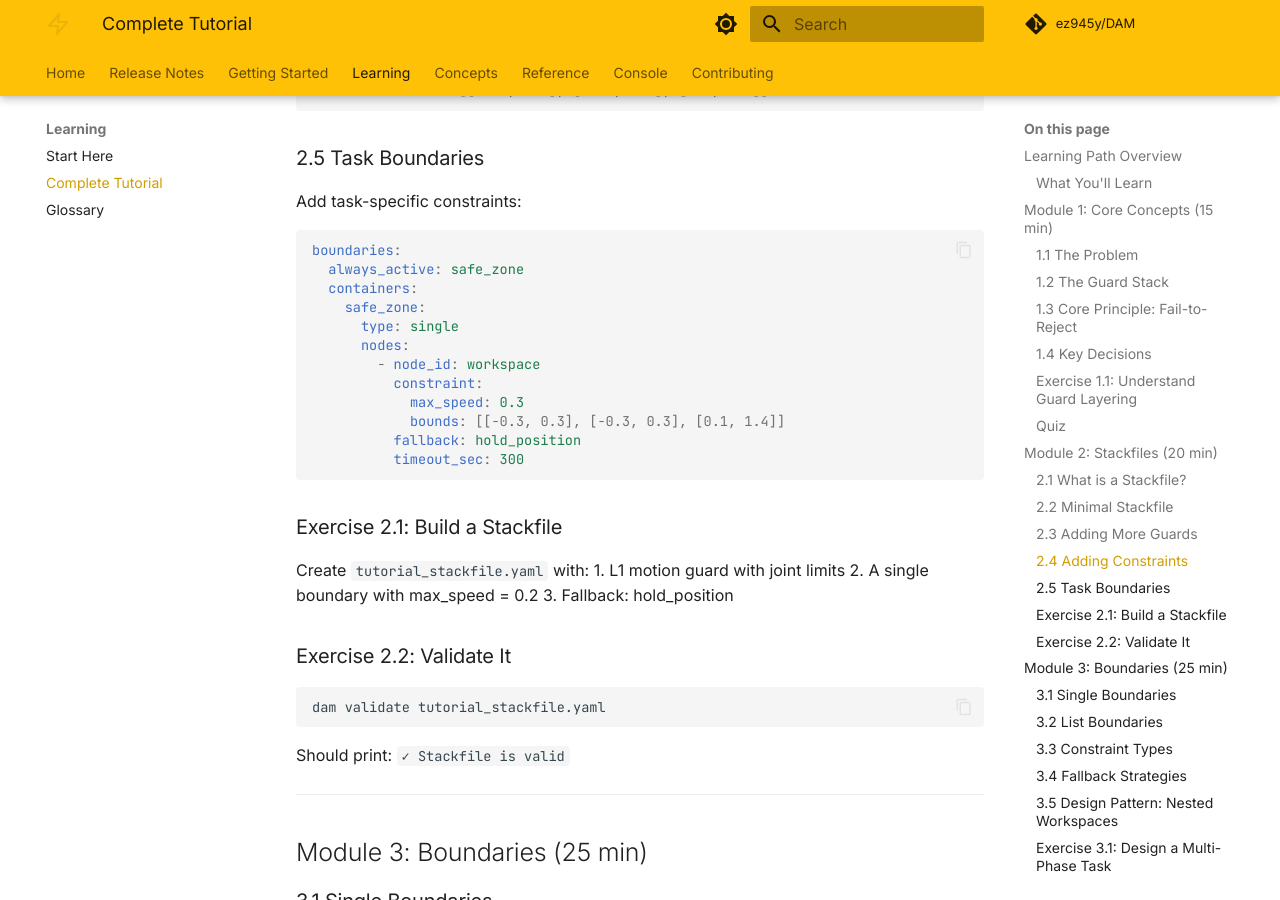
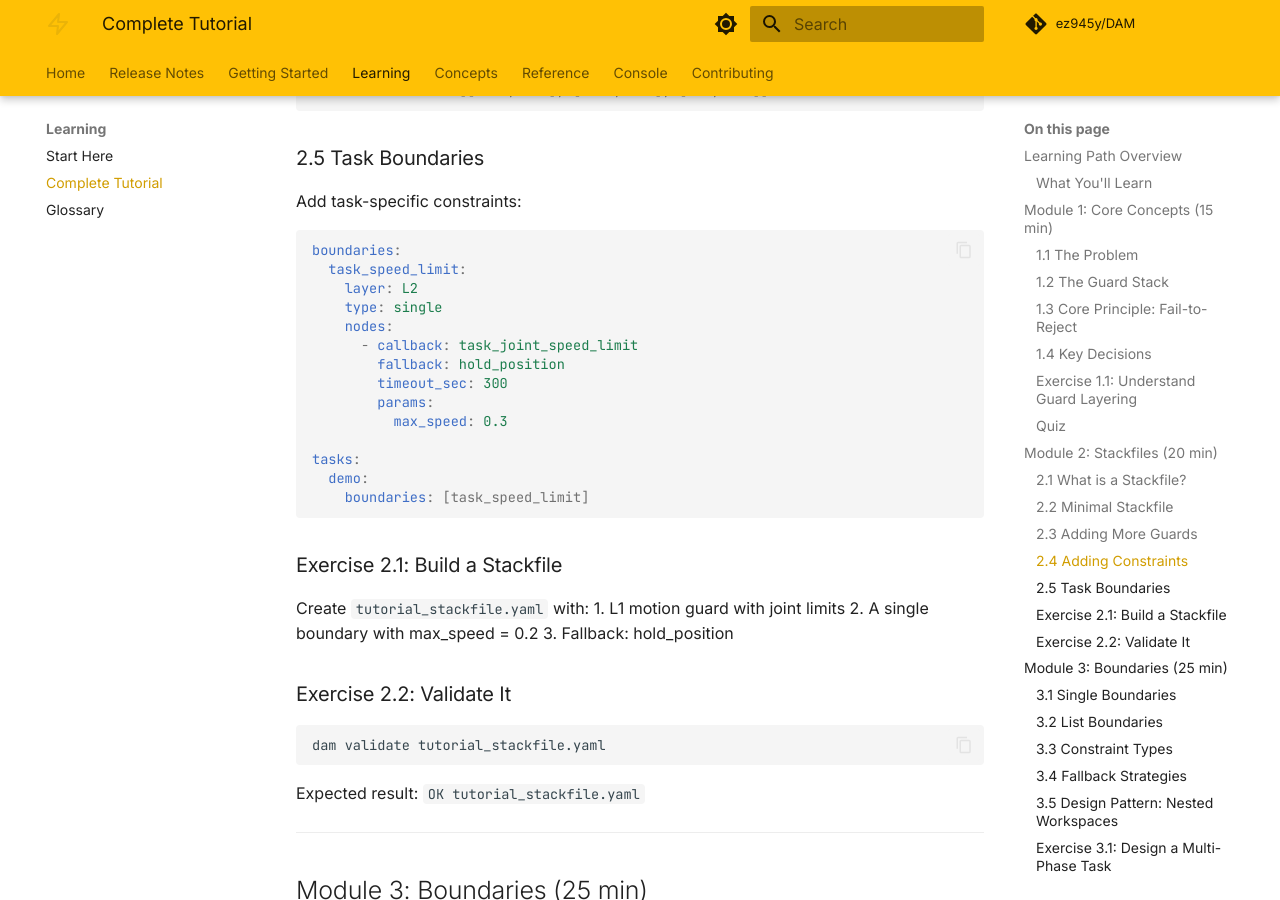
Before and after one commit to ez945y/DAM, an MkDocs documentation site: the page built from docs/learn/tutorial.md, in a window 1280 px wide and 900 px high, scrolled down 4518 px. Built offline with MkDocs 1.6.1 and Material for MkDocs 9.7.7, drawn with Linux system fonts in a browser that asks for light colours; comment, search, counter and statistics services are not loaded; some of the changed text lies outside the part shown.

Commit message:
feat: align tutorial stackfile examples

````diff
--- a/docs/learn/tutorial.md
+++ b/docs/learn/tutorial.md
@@ -173,10 +173,10 @@ boundaries:
 
 tasks:
   demo:
-    boundaries: [default]
+    boundaries: [joint_position_limits]
 ```
 
-This enables L1 motion guard only. No other constraints.
+This enables the L1 motion guard with one named joint-limit boundary.
 
 ### 2.3 Adding More Guards
 
@@ -222,17 +222,19 @@ Add task-specific constraints:
 
 ```yaml
 boundaries:
-  always_active: safe_zone
-  containers:
-    safe_zone:
-      type: single
-      nodes:
-        - node_id: workspace
-          constraint:
-            max_speed: 0.3
-            bounds: [[-0.3, 0.3], [-0.3, 0.3], [0.1, 1.4]]
-          fallback: hold_position
-          timeout_sec: 300
+  task_speed_limit:
+    layer: L2
+    type: single
+    nodes:
+      - callback: task_joint_speed_limit
+        fallback: hold_position
+        timeout_sec: 300
+        params:
+          max_speed: 0.3
+
+tasks:
+  demo:
+    boundaries: [task_speed_limit]
 ```
 
 ### Exercise 2.1: Build a Stackfile
@@ -248,7 +250,7 @@ Create `tutorial_stackfile.yaml` with:
 dam validate tutorial_stackfile.yaml
 ```
 
-Should print: `✓ Stackfile is valid`
+Expected result: `OK tutorial_stackfile.yaml`
 
 ---
 
````
Also changed, not shown: other parts of docs/learn/tutorial.md (+1 -1 lines), docs/concepts/architecture.md (+3 -3 lines), 1 other file.
